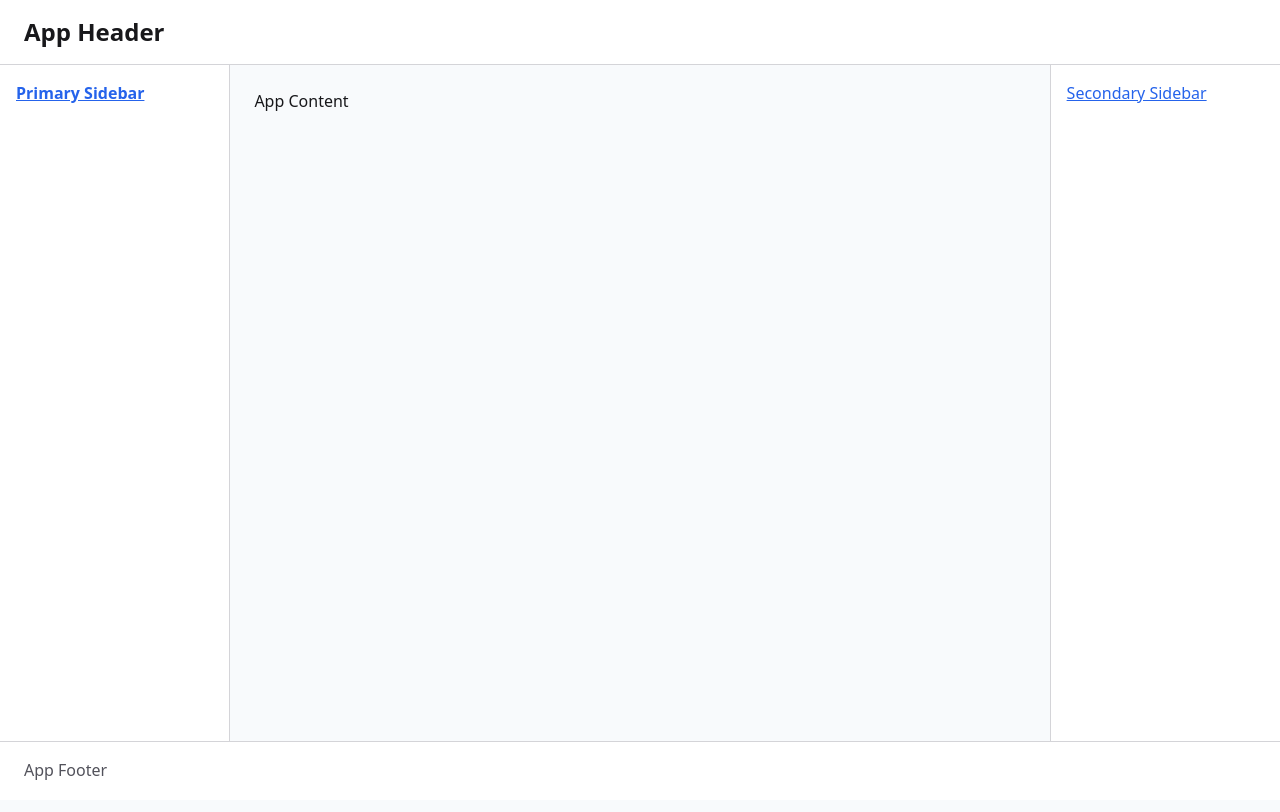
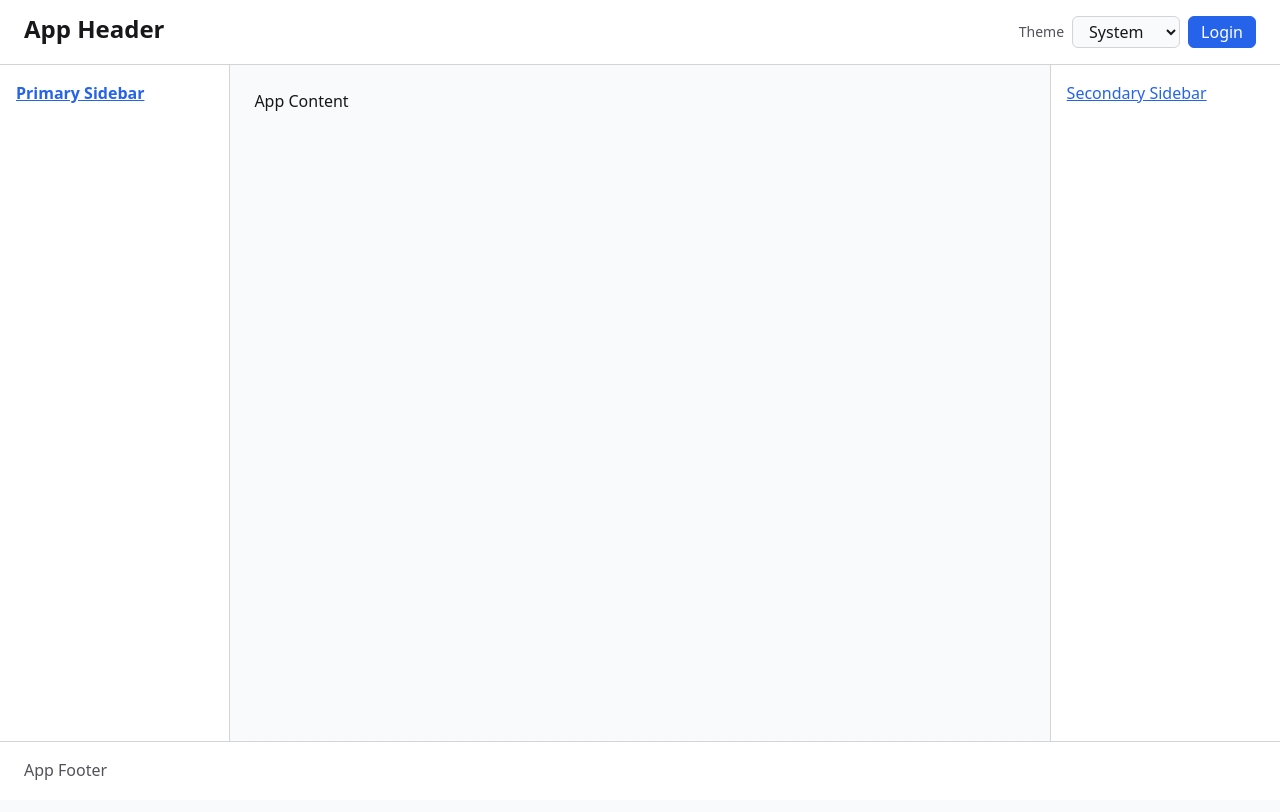
Before and after one commit to mekatrol/vue-ux-design-system, a Vue app: page / in a window 1280 px wide. Built offline with nearby package versions, Linux system fonts and the light colour scheme.

Commit message:
Add theme button

```diff
--- a/assets/css/header.css
+++ b/assets/css/header.css
@@ -8,7 +8,9 @@
 .app-header {
   display: flex;
   flex: 1;
-  align-items: center;
+  align-items: flex-start;
+  justify-content: space-between;
+  gap: var(--space-md);
   width: 100%;
   min-height: var(--app-header-height);
   padding: var(--space-md) var(--space-lg);
@@ -17,6 +19,48 @@
 .app-header h1 {
   font-size: 1.5rem;
   font-weight: 700;
+}
+
+.app-toolbar {
+  display: flex;
+  align-items: flex-start;
+  justify-content: flex-end;
+  gap: var(--space-xs);
+  margin-left: auto;
+}
+
+.app-toolbar__field {
+  display: flex;
+  align-items: center;
+  gap: var(--space-xs);
+}
+
+.app-toolbar__label {
+  color: var(--color-text-muted);
+  font-size: 0.875rem;
+}
+
+.app-toolbar__select,
+.app-toolbar__button {
+  min-height: 2rem;
+  padding: 0 var(--space-sm);
+  border: 1px solid var(--color-border);
+  border-radius: 0.375rem;
+  color: var(--color-text);
+  background: var(--color-surface);
+  font: inherit;
+  line-height: 1;
+  cursor: pointer;
+}
+
+.app-toolbar__select {
+  min-width: 6.75rem;
+}
+
+.app-toolbar__button--primary {
+  border-color: var(--color-accent);
+  color: var(--color-surface-raised);
+  background: var(--color-accent);
 }
 
 @media (max-width: 48rem) {
--- a/src/components/AppHeader.vue
+++ b/src/components/AppHeader.vue
@@ -1,5 +1,10 @@
 <template>
   <div class="app-header">
     <h1>App Header</h1>
+    <AppToolbar />
   </div>
 </template>
+
+<script setup lang="ts">
+import AppToolbar from './AppToolbar.vue';
+</script>
--- /dev/null
+++ b/src/components/AppToolbar.vue
@@ -0,0 +1,67 @@
+<template>
+  <nav class="app-toolbar" aria-label="Application toolbar">
+    <label class="app-toolbar__field">
+      <span class="app-toolbar__label">Theme</span>
+      <select v-model="theme" class="app-toolbar__select" @change="setTheme">
+        <option :value="THEME_OPTIONS.system">System</option>
+        <option :value="THEME_OPTIONS.light">Light</option>
+        <option :value="THEME_OPTIONS.dark">Dark</option>
+      </select>
+    </label>
+    <button class="app-toolbar__button app-toolbar__button--primary" type="button">Login</button>
+  </nav>
+</template>
+
+<script setup lang="ts">
+import { ref } from 'vue';
+
+import {
+  THEME_ATTRIBUTE,
+  THEME_OPTIONS,
+  THEME_STORAGE_KEY,
+  type Theme
+} from '@/constants/theme.constants';
+
+const setTheme = (): void => {
+  applyTheme(theme.value);
+  saveTheme(theme.value);
+};
+
+const getInitialTheme = (): Theme => getSavedTheme() ?? getPreferredTheme();
+
+const getSavedTheme = (): Theme | null => {
+  try {
+    const savedTheme = window.localStorage.getItem(THEME_STORAGE_KEY);
+    return savedTheme === THEME_OPTIONS.dark ||
+      savedTheme === THEME_OPTIONS.light ||
+      savedTheme === THEME_OPTIONS.system
+      ? savedTheme
+      : null;
+  } catch {
+    return null;
+  }
+};
+
+const getPreferredTheme = (): Theme => THEME_OPTIONS.system;
+
+const applyTheme = (nextTheme: Theme): void => {
+  if (nextTheme === THEME_OPTIONS.system) {
+    document.documentElement.removeAttribute(THEME_ATTRIBUTE);
+    return;
+  }
+
+  document.documentElement.dataset.theme = nextTheme;
+};
+
+const saveTheme = (nextTheme: Theme): void => {
+  try {
+    window.localStorage.setItem(THEME_STORAGE_KEY, nextTheme);
+  } catch {
+    // Theme still applies for the current session when storage is unavailable.
+  }
+};
+
+const theme = ref<Theme>(getInitialTheme());
+
+applyTheme(theme.value);
+</script>
--- /dev/null
+++ b/src/constants/theme.constants.ts
@@ -0,0 +1,11 @@
+export const THEME_ATTRIBUTE = 'data-theme';
+
+export const THEME_OPTIONS = {
+  dark: 'dark',
+  light: 'light',
+  system: 'system'
+} as const;
+
+export const THEME_STORAGE_KEY = 'app-theme';
+
+export type Theme = (typeof THEME_OPTIONS)[keyof typeof THEME_OPTIONS];
```
Also changed, not shown: .codex/rules.md (added), 1 other file (tests, documents, lock files or other folders).
